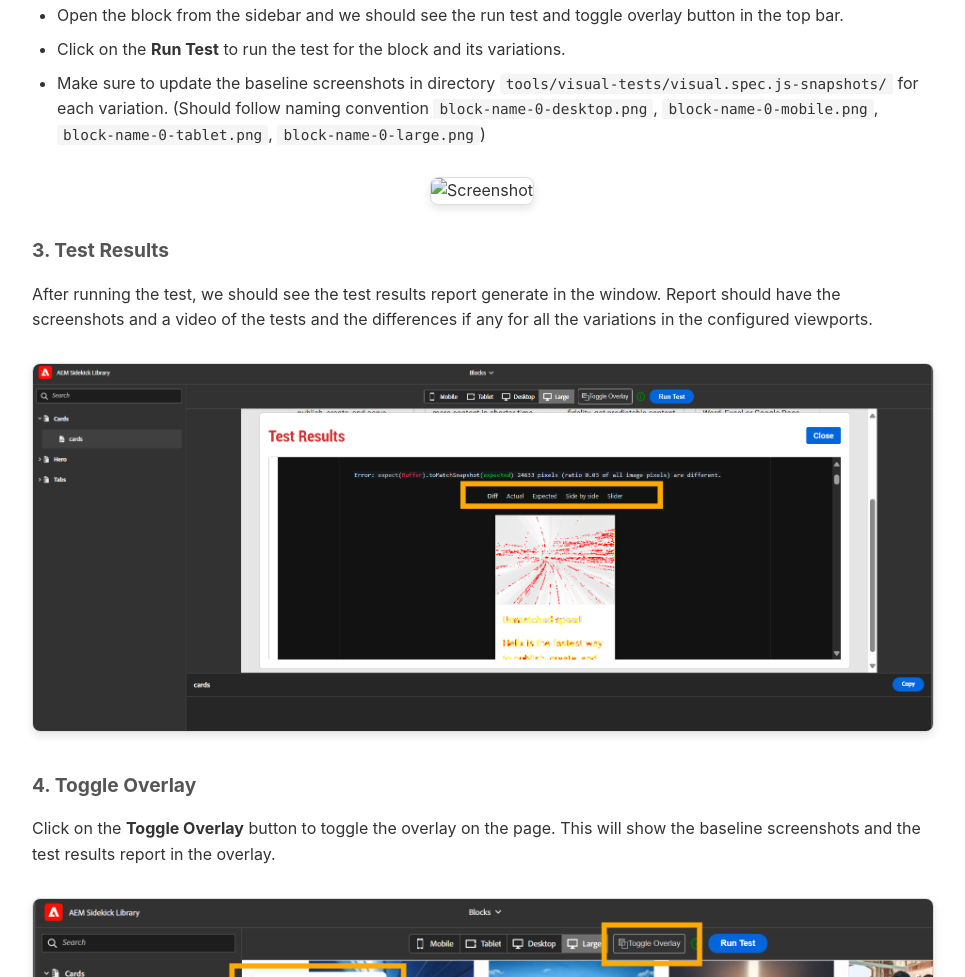
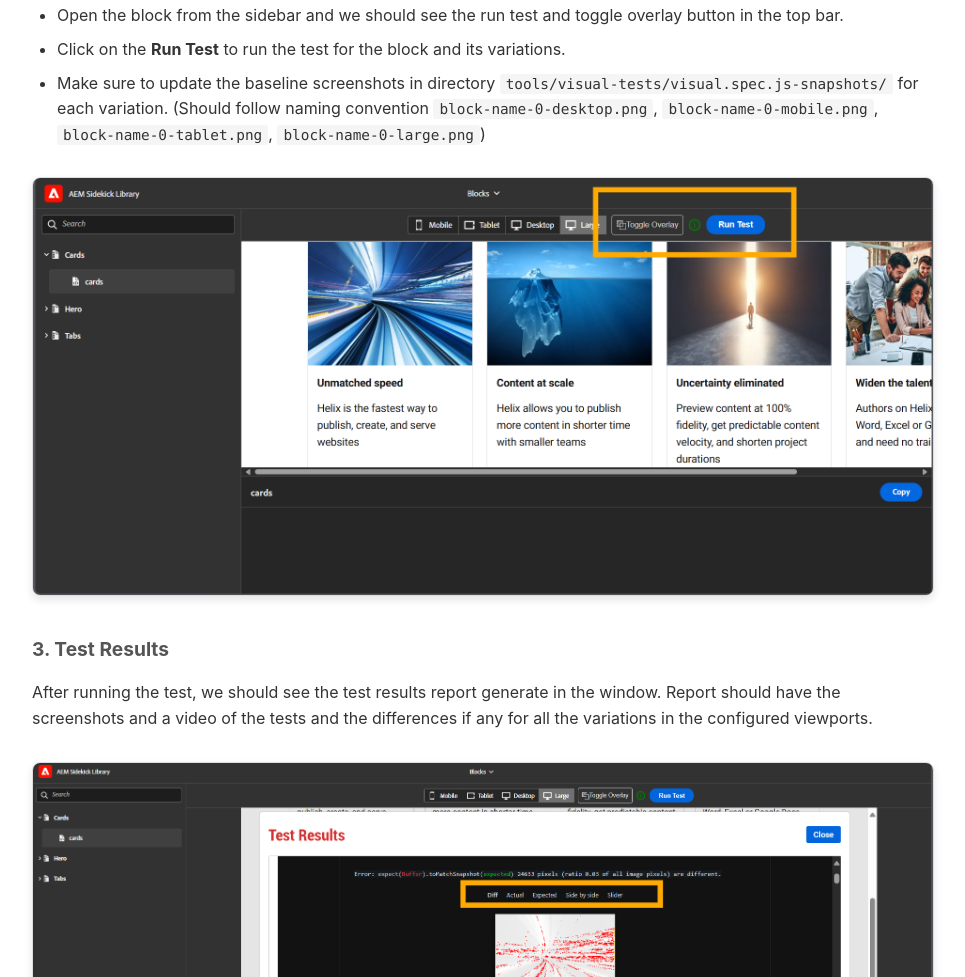
Before and after one commit to ACS-UI/aem-visual-checker, a website: page tools/visual-tests/readme.html in a window 1280 px wide. Shown: the part 9742-10719 px from the top of the page, without its empty margins (158-1123 px from the left). Drawn offline with Linux system fonts and the light colour scheme.

Commit message:
fix screenshots

```diff
--- a/tools/visual-tests/readme.html
+++ b/tools/visual-tests/readme.html
@@ -515,7 +515,7 @@ test-results/
         <li>Make sure to update the baseline screenshots in directory <code>tools/visual-tests/visual.spec.js-snapshots/</code> for each variation. (Should follow naming convention <code>block-name-0-desktop.png</code>, <code>block-name-0-mobile.png</code>, <code>block-name-0-tablet.png</code>, <code>block-name-0-large.png</code>)</li>
     </ul>
     <div class="demo-image">
-        <img src="./screenshots//1.png" alt="Screenshot">
+        <img src="./screenshots/1.png" alt="Screenshot">
     </div>
 
     <h4>3. Test Results</h4>
```
